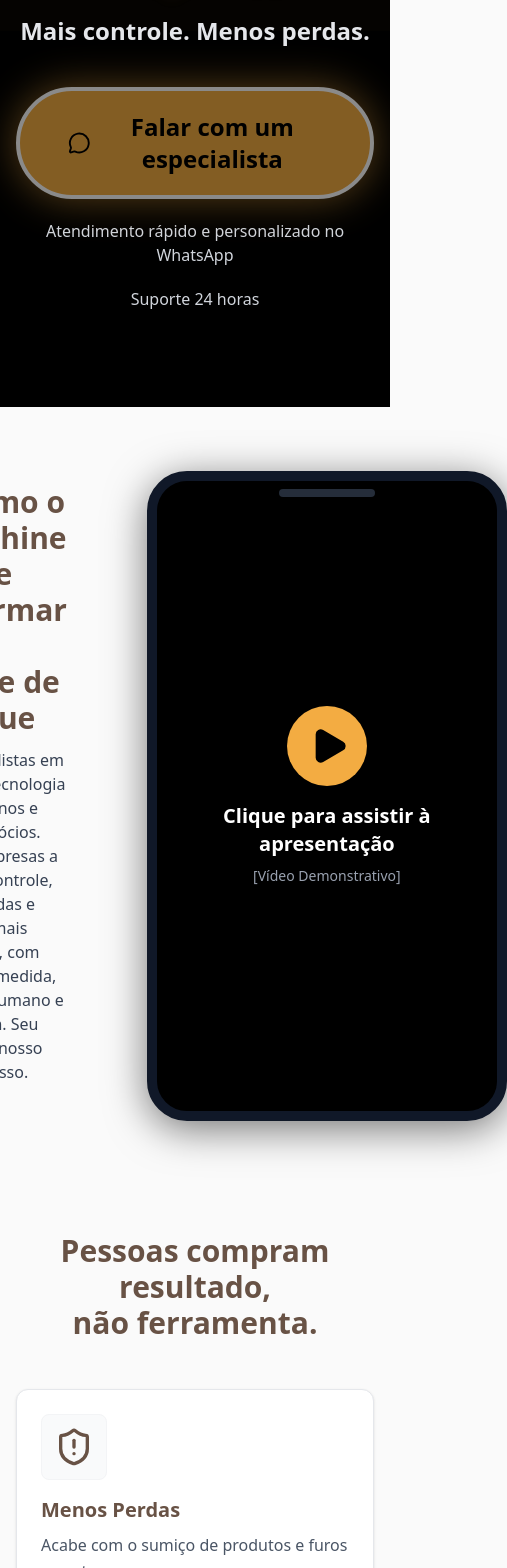
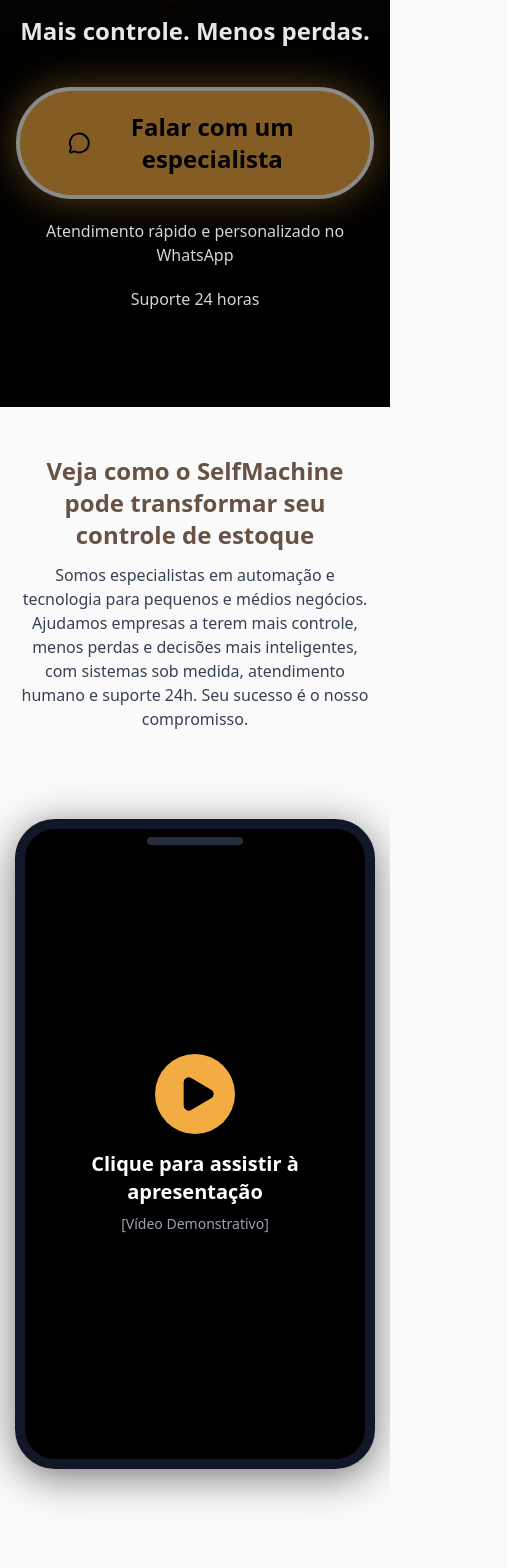
Before and after one commit to MachinePay/SelfMachineLandingPage, a React (Vite) app: page / in a window 390 px wide. Shown: the part 432-2000 px from the top of the page, 507 px wide, since content can reach past the window. Built offline with nearby package versions, Linux system fonts and the light colour scheme.

Commit message:
responsividade

```diff
--- a/src/App.jsx
+++ b/src/App.jsx
@@ -82,9 +82,9 @@
       </header>
 
       {/* --- SEÇÃO DO VÍDEO --- */}
-      <section className="flex justify-center px-4 mt-16 relative mb-16 items-center text-center pl-10 pr-10 ml-8 mr-8 gap-20">
-        <div>
-          <h2 className="text-3xl font-bold text-sm-brown mb-3 text-center justify-center items-center">
+      <section className="flex flex-col md:flex-row justify-center items-center text-center px-4 md:pl-10 md:pr-10 md:ml-8 md:mr-8 mt-12 mb-12 gap-8 md:gap-20">
+        <div className="w-full md:w-auto mb-8 md:mb-0">
+          <h2 className="text-2xl md:text-3xl font-bold text-sm-brown mb-3 text-center">
             Veja como o SelfMachine pode transformar seu controle de estoque
           </h2>
           <p className="text-base md:text-lg text-gray-700 max-w-md mx-auto mb-6">
@@ -94,7 +94,9 @@
             humano e suporte 24h. Seu sucesso é o nosso compromisso.
           </p>
         </div>
-        <VideoSection />
+        <div className="w-full md:w-auto flex justify-center">
+          <VideoSection />
+        </div>
       </section>
 
       {/* --- BENEFÍCIOS --- */}
```
